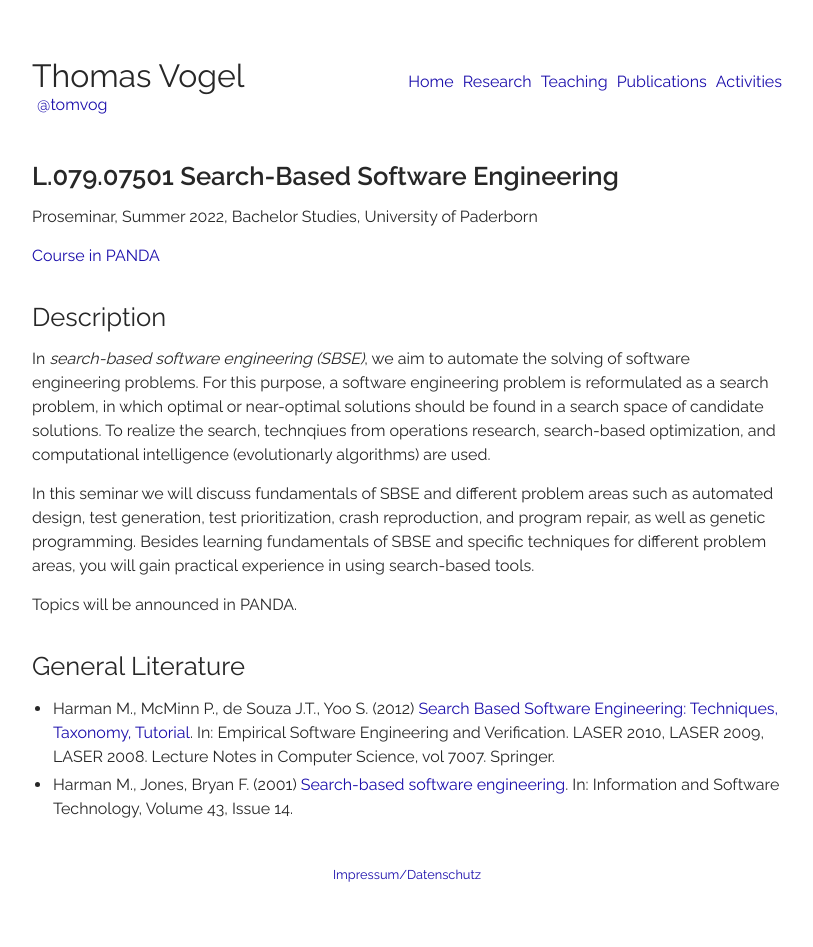
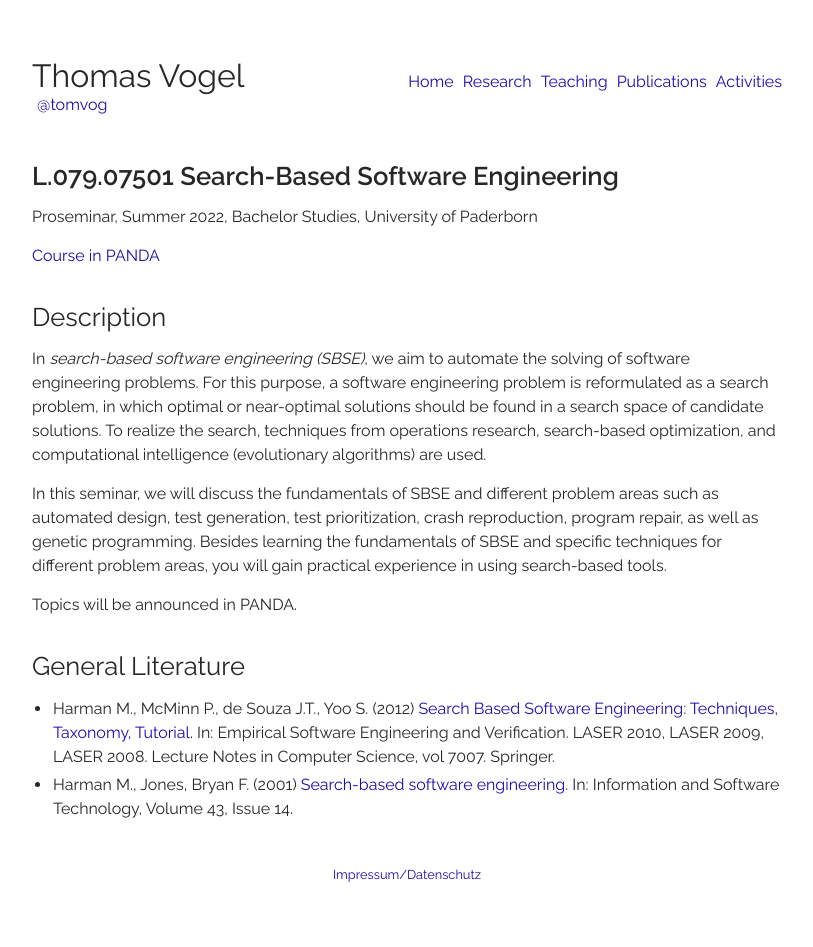
Before and after one commit to thomas-vogel/thomas-vogel.github.io, a Jekyll site: the page built from _pages/teaching/2022S-SBSE.md, in a window 1280 px wide. Shown: the whole page, without its empty margins (233-1046 px from the left). Built offline with Jekyll 4.4.1, drawn with Linux system fonts in a browser that asks for light colours.

Commit message:
Rm typos.

```diff
--- a/_pages/teaching/2022S-SBSE.md
+++ b/_pages/teaching/2022S-SBSE.md
@@ -9,10 +9,10 @@ Proseminar, Summer 2022, Bachelor Studies, University of Paderborn
 [Course in PANDA](https://panda.uni-paderborn.de/course/view.php?id=33922){:target="_blank"}
 
 ## Description
-In _search-based software engineering (SBSE)_, we aim to automate the solving of software engineering problems. For this purpose, a software engineering problem is reformulated as a search problem, in which optimal or near-optimal solutions should be found in a search space of candidate solutions. To realize the search, technqiues from operations research, search-based optimization, and computational intelligence (evolutionarly algorithms) are used.
+In _search-based software engineering (SBSE)_, we aim to automate the solving of software engineering problems. For this purpose, a software engineering problem is reformulated as a search problem, in which optimal or near-optimal solutions should be found in a search space of candidate solutions. To realize the search, techniques from operations research, search-based optimization, and computational intelligence (evolutionary algorithms) are used.
 
-In this seminar we will discuss fundamentals of SBSE and different problem areas such as automated design, test generation, test prioritization, crash reproduction, and program repair, as well as genetic programming.
-Besides learning fundamentals of SBSE and specific techniques for different problem areas, you will gain practical experience in using search-based tools.
+In this seminar, we will discuss the fundamentals of SBSE and different problem areas such as automated design, test generation, test prioritization, crash reproduction, program repair, as well as genetic programming.
+Besides learning the fundamentals of SBSE and specific techniques for different problem areas, you will gain practical experience in using search-based tools.
 
 Topics will be announced in PANDA.
 
```
